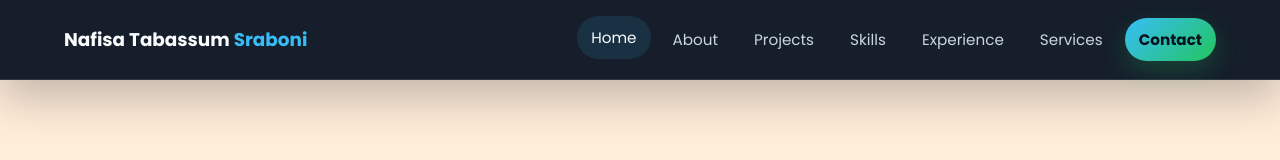
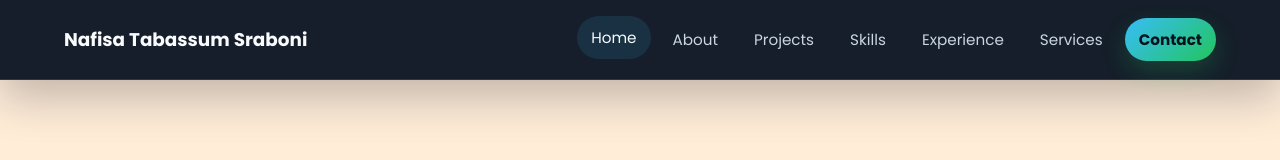
Before and after one commit to nafisasraboni/portfolio-final, a website: page index.html in a window 1280 px wide. Shown: the top 160 px of the page. Drawn offline with Linux system fonts and the light colour scheme.

Commit message:
Update index.html

```diff
--- a/index.html
+++ b/index.html
@@ -443,7 +443,7 @@
 
 <body>
     <header class="site-header">
-        <a class="logo" href="#home" aria-label="Nafisa Tabassum Sraboni home">Nafisa Tabassum <span>Sraboni</span></a>
+        <a class="logo" href="#home" aria-label="Nafisa Tabassum Sraboni home">Nafisa Tabassum Sraboni</span></a>
         <button class="nav-toggle" type="button" aria-label="Toggle navigation" aria-controls="primary-navigation"
             aria-expanded="false">
             <span></span>
```
